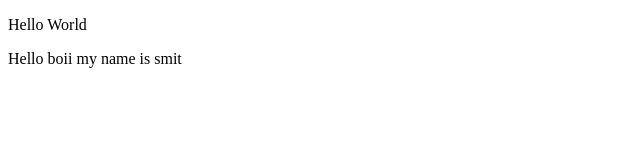
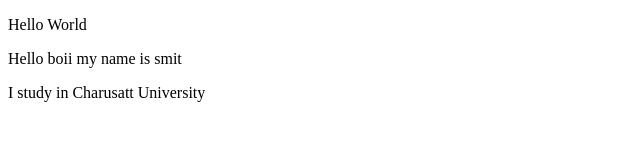
Before and after one commit to SmitGandhi10022005/GIT-LEARN, a plain HTML site: page index.html in a window 1280 px wide. Shown: the whole page, without its empty margins (0-640 px from the left). Drawn offline with Linux system fonts and the light colour scheme.

Commit message:
changesinmain

```diff
--- a/index.html
+++ b/index.html
@@ -8,5 +8,7 @@
 <body>
     <p>Hello World</p>
     <p>Hello boii my name is smit</p>
+    <p>I study in Charusatt University
+    </p>
 </body>
 </html>
```
